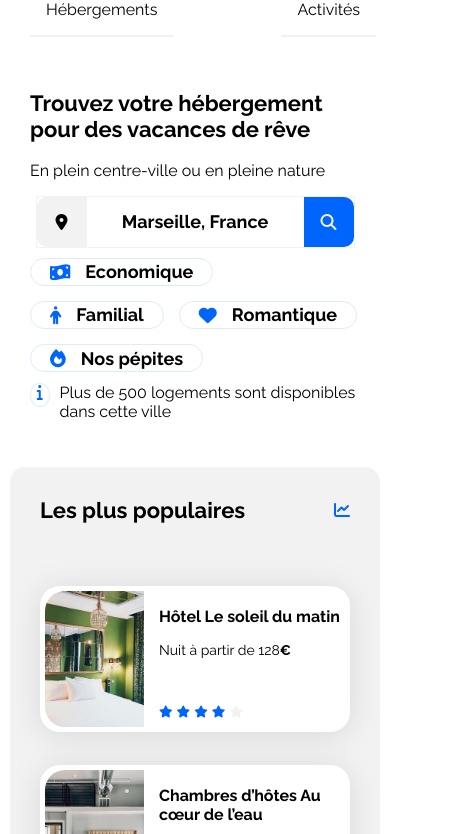
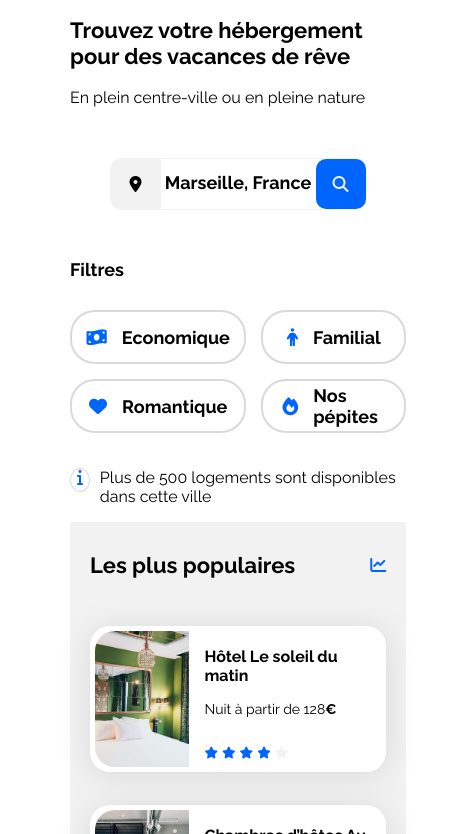
Before and after one commit to a-n-s-k/Booki, a plain HTML site: page index.html in a window 390 px wide. Shown: the part 146-980 px from the top of the page, 476 px wide, since content can reach past the window. Drawn offline with Linux system fonts and the light colour scheme.

Commit message:
Une revue complète des dispositions des filtres

```diff
--- a/css/style.css
+++ b/css/style.css
@@ -7,6 +7,7 @@
     --main-color: #0065FC;
     --main-bg-color: #F2F2F2;
     --filter-bg-color: #DEEBFF;
+    --filter-border-color: #D9D9D9;
 }
 
 /****** Font Awesome Icons ***********/
@@ -28,15 +29,21 @@ body {
     max-width: 1440px;
     display: flex;
     flex-direction: column;
-    row-gap: 35px;
+    justify-content: space-between;
+    flex-wrap: wrap;
+    row-gap: 30px;
     margin: 0 auto;
-    padding: 10px;
+    box-sizing: border-box;
 }
-main {
+.main-footer {
     display: flex;
     flex-direction: column;
+    justify-content: space-between;
+    row-gap: 35px;
+    padding: 0 50px;
     box-sizing: border-box;
 }
+
 a {
     color: inherit;
     text-decoration: none;
@@ -88,35 +95,37 @@ h3 {
 
 /****** Header ***********/
 header {
-
+    height: 79px;
     display: flex;
     justify-content: space-between;
     box-sizing: border-box;
 }
+
+/****** Header - Logo ***********/
+
 .logo {
     display: flex;
-    row-gap: 10px;
 }
-
-  .logo img{
+.logo img {
+    width: 61px;
+    height: 19x;
+    object-fit: cover;
     padding: 30px 50px;
 }
 
-
-
-
+/****** Header - Navigation Menu ***********/
 nav {
     display: flex;
-    column-gap: 68px;
+    row-gap: 68px;
     padding: 0 50px;
 }
-  .bouton-menu {
+.boutons {
     display: flex;
     column-gap: 68px;
+}
+.bouton-menu {
     border-top:solid 2px var(--main-bg-color);
-    margin: 0 20px;
     padding: 16px 0;
-
 }
 .bouton-menu:hover {
     border-top:solid 2px var(--main-color);
@@ -126,9 +135,8 @@ header {
     font-size: 16px;
 }
 
-/****** Info Group ***********/
-
-    .info-group {
+/****** Main-footer - Main - Info Group ***********/
+.info-group section {
     display: flex;
     flex-direction: column;
     row-gap: 35px;
@@ -137,18 +145,22 @@ header {
 .headline h1 p {
     display: flex;
     flex-direction: column;
+    justify-content: space-between;
     row-gap: 8px;
 }
-
 /****** Search Bar ***********/
 .search-bar  {
     display: flex;
     width:min-content;
     border: 1px solid var(--main-bg-color);
+    border-radius: 10px;
 }
 ::placeholder {
     color: black;
     opacity: 1;
+    font-size: 18px;
+    text-align: center;
+    font-weight: bold;
 }
     .fond-icon {
         height: 50px;
@@ -169,17 +181,14 @@ header {
         opacity: 0;
         background-color: var(--main-color);
         border-radius: 0 10px 10px 0;
+        border: none;
     }
-
-    .search-text {
+   .search-text-box {
         width:fit-content;
-        font-size: 18px;
-        text-align: center;
-        font-weight: bold;
         border: none;
     }
     .search-bouton {
-        width: 140px;
+        width: 120px;
         background: var(--main-color);
         text-align: center;
         color: white;
@@ -191,22 +200,39 @@ header {
 
     /****** Filter Bar ***********/
     .filter-bar  {
-        height: 50px;
-        width: fit-content;
+        display: flex;
+        column-gap: 15px;
+    }
+
+    .filter-title {
+        font-size: 18px;
+        font-weight: bold;
+    }
+    .filter-boutons {
         display: flex;
         flex-wrap: wrap;
         column-gap: 15px;
-        margin:10px auto 10px 0;
+        row-gap: 15px;
       }
+    .filter-bouton-l1 {
+        display: flex;
+        column-gap: 15px;
+      }
+      .filter-bouton-l2 {
+        display: flex;
+        column-gap: 15px;
+      }
+
     .filter-bouton {
+        display: flex;
+        justify-content: center;
+        align-items: center;
+        height: 50px;
         font-size: 18px;
         font-weight: bold;
         padding: 0 19px;
-        display: flex;
-        align-items: center;
-        justify-content: center;
         column-gap: 15px;
-        border: solid 1px var(--filter-bg-color);
+        border: solid 2px var(--filter-border-color);
         border-radius: 25px;
       }
 
@@ -220,15 +246,13 @@ header {
         display: flex;
         justify-items: baseline;
         column-gap: 10px;
-
-        margin:10px 0;
+        /* margin:10px 0; */
     }
     .info-bar i {
         width: 24px;
-
         border-radius: 50%;
         text-align: center;
-        border: solid 1px var(--filter-bg-color);
+        border: solid 1px var(--filter-border-color);
     }
 
 /****** Hebergements And Populaires ***********/
@@ -406,11 +430,13 @@ footer {
     .container {
         max-width: 1024px;
     }
-
+    .filter-bar  {
+        flex-wrap: wrap;
+    }
 
     .hebergements-and-populaires {
-        flex-direction: column;
-        column-gap: 0;
+        flex-direction:column;
+        row-gap: 30px;
     }
 
     .hebergements {
@@ -419,12 +445,14 @@ footer {
 
     .populaires {
         width: 100%;
-        margin-top: 50px;
+        /* margin-top: 50px; */
+
     }
 
     .populaires-cards {
         display: flex;
         flex-direction: row;
+        column-gap: 15px;
         justify-content: space-between;
     }
 
@@ -454,37 +482,26 @@ footer {
 /* Small devices (phones, less than 768px) */
 @media (max-width: 767.98px) {
 
-    .principal-container {
+    .container {
         max-width: 767.98px;
     }
-    .info-group {
-        margin: 0 20px;
+    .main-footer main {
+        padding: 0 20px;
+    }
+
+    header {
+        flex-direction: column;
+        height: 115px;
     }
 
 
-
-    .hebergements-and-populaires {
-        flex-direction:column-reverse;
-        margin: 0;
-
-    }
-    .hebergements {
-        width: 100%;
-        margin:0 auto;
-    }
-    header {
-        flex-direction: column;
-    }
-
     .logo {
-        justify-content: center;
-      }
-      .logo img{
-        padding: 30px;
+        justify-content: space-around;
     }
     nav {
         padding: 0;
         justify-content: space-around;
+        row-gap: 15px;
     }
       .menu {
         font-size: 16px;
@@ -503,6 +520,37 @@ footer {
         color: var(--main-color);
         }
 
+    .info-group {
+        margin: 0;
+    }
+
+
+
+    .hebergements-and-populaires {
+        flex-direction:column-reverse;
+        margin: 0;
+        row-gap: 15px;
+
+    }
+    .populaires {
+        width: 100%;
+        row-gap: 15px;
+        padding: 30px 20px;
+        border-radius: 0;
+        margin-top: 30px;
+    }
+    .hebergements {
+        width: 100%;
+        row-gap: 15px;
+        padding: 20px;
+        border-radius: 0;
+        box-sizing: border-box;
+        background-color: white;
+    }
+
+
+
+
 
 
 
@@ -516,17 +564,37 @@ footer {
         width: 50px;
         height: 50px;
         background:none;
-        border:none;
     }
     .fond-icon-s {
         opacity: 1;
         background-color: var(--main-color);
+        border-radius: 10px;
+
     }
     .filter-bar  {
-        height: 115px;
-        justify-content:unset;
         row-gap: 15px;
     }
+/*     .filter-title {
+        font-size: 18px;
+        font-weight: bold;
+    } */
+    .filter-boutons {
+        justify-content: center;
+      }
+    .filter-bouton-l1 {
+        width: 100%;
+      }
+      .filter-bouton-l2 {
+        width: 100%;
+      }
+      .filter-bouton {
+        width: 40%;
+        display: flex;
+        align-items: center;
+        justify-content: center;
+      }
+
+
 
     .hebergements-cards {
         width: 100%;
--- a/index.html
+++ b/index.html
@@ -16,19 +16,23 @@
 
 <body>
     <div class="container">
-        <header>
+            <header >
                 <div class="logo">
-                <img src="./images/logo/Booki.png" alt="Logo Booki">
+                    <img  src="./images/logo/Booki.png" alt="Logo Booki">
                 </div>
                 <nav>
+                    <div class="boutons">
                         <div class="bouton-menu">
                             <a class="menu"  href="#lien-hebergements">Hébergements</a>
                         </div>
                         <div class="bouton-menu">
                             <a class="menu" href="#lien-activites">Activités</a>
                         </div>
+                    </div>
                 </nav>
             </header>
+
+        <div class="main-footer">
             <main >
                 <div class="info-group">
                     <section>
@@ -42,13 +46,20 @@
                         </div>
                         <div class="search-bar">
                             <i class="fa-solid fa-location-dot fond-icon"></i>
-                        <input type="text" class="search-text" placeholder="Marseille, France">
+                            <input type="text" class="search-text-box" placeholder="Marseille, France">
                             <input type="button" class="search-bouton" value="Recherche">
                             <span>
                                 <i class="fa-solid fa-search fond-icon-s"></i>
                             </span>
                         </div>
                         <div class="filter-bar">
+                            <div class="filter-title">
+                                <h2>
+                                    Filtres
+                                </h2>
+                            </div>
+                            <div class="filter-boutons">
+                                <div class="filter-bouton-l1">
                                     <div class="filter-bouton">
                                         <i class="fa-solid fa-money-bill-wave"></i>
                                         <span>Economique</span>
@@ -57,6 +68,8 @@
                                         <i class="fa-solid fa-person"></i>
                                         <span>Familial</span>
                                     </div>
+                                </div>
+                                <div class="filter-bouton-l2">
                                     <div class="filter-bouton">
                                         <i class="fa-solid fa-heart"></i>
                                         <span>Romantique</span>
@@ -64,6 +77,8 @@
                                     <div class="filter-bouton">
                                         <i class="fa-solid fa-fire"></i>
                                         <span>Nos pépites</span>
+                                    </div>
+                                </div>
                             </div>
                         </div>
                         <div class="info-bar">
@@ -326,6 +341,7 @@
                     </div>
             </footer>
         </div>
+    </div>
 </body>
 
 </html>
```
Lines whose indentation alone changed are shown as unchanged.
